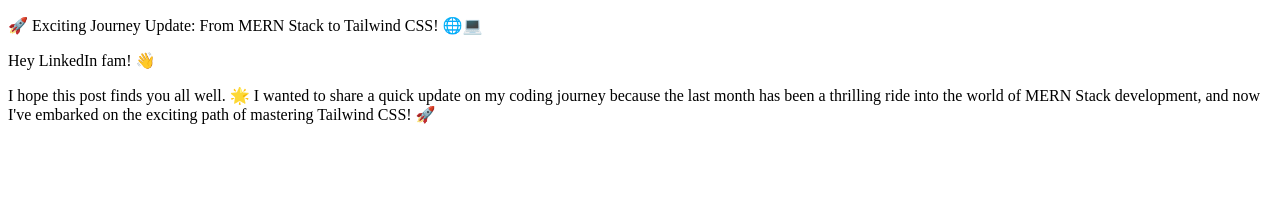
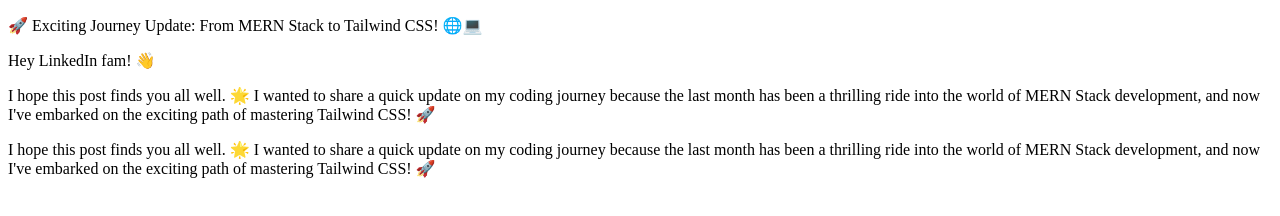
Before and after one commit to Itzzain9/Tailwind_Intro, a plain HTML site: page index.html in a window 1280 px wide. Drawn offline with Linux system fonts and the light colour scheme.

Commit message:
Update index.html

```diff
--- a/index.html
+++ b/index.html
@@ -11,7 +11,9 @@
     <p>I hope this post finds you all well. 🌟 I wanted to share a quick update on my coding journey
         because the last month has been a thrilling ride into the world of MERN Stack development, and now I've embarked on the exciting path of mastering Tailwind CSS! 🚀
     </p>
-    <p></p>
+    <p>I hope this post finds you all well. 🌟 I wanted to share a quick update on my coding journey
+        because the last month has been a thrilling ride into the world of MERN Stack development, and now I've embarked on the exciting path of mastering Tailwind CSS! 🚀
+    </p>
     <p></p>
     <p></p>
     <p></p>
```
